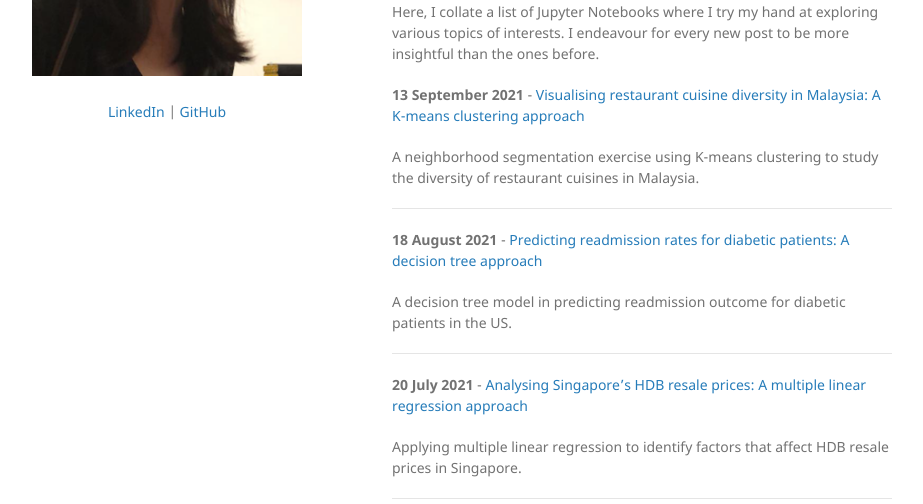
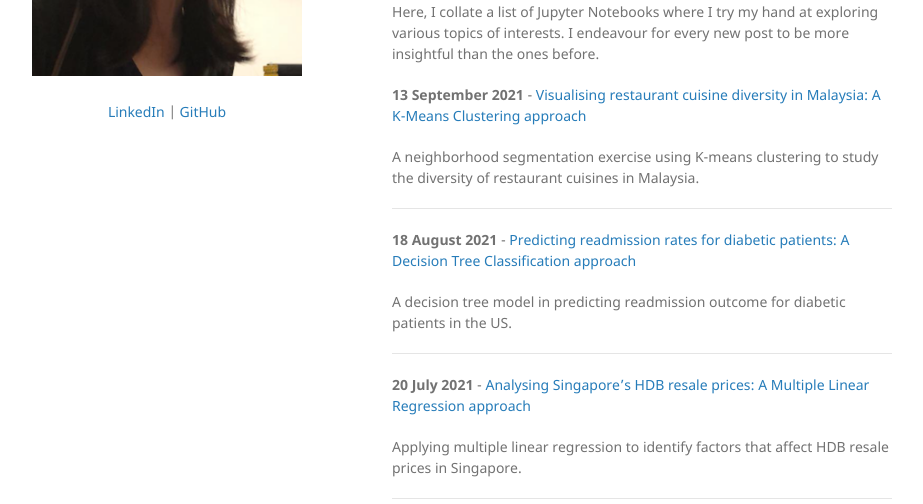
Before and after one commit to ashleythy/ashleythy.github.io, a Jekyll site: the page built from index.md, in a window 1280 px wide and 1322 px high. Shown: the part 320-824 px from the top of the window, without its empty margins (178-1101 px from the left). Built offline with Jekyll 4.4.1, drawn with Linux system fonts in a browser that asks for light colours; our own code applies the rules of GitHub Pages for plain Markdown files.

Commit message:
Update index.md

```diff
--- a/index.md
+++ b/index.md
@@ -11,19 +11,19 @@ My name is Ashley and I am a self-taught programmer with a background in biomedi
 
 Here, I collate a list of Jupyter Notebooks where I try my hand at exploring various topics of interests. I endeavour for every new post to be more insightful than the ones before.
 
-<b>13 September 2021</b> - [Visualising restaurant cuisine diversity in Malaysia: A K-means clustering approach](/html/entry14.html)
+<b>13 September 2021</b> - [Visualising restaurant cuisine diversity in Malaysia: A K-Means Clustering approach](/html/entry14.html)
 
 A neighborhood segmentation exercise using K-means clustering to study the diversity of restaurant cuisines in Malaysia.
 
 ---
 
-<b>18 August 2021</b> - [Predicting readmission rates for diabetic patients: A decision tree approach](/html/entry13.html)
+<b>18 August 2021</b> - [Predicting readmission rates for diabetic patients: A Decision Tree Classification approach](/html/entry13.html)
 
 A decision tree model in predicting readmission outcome for diabetic patients in the US.
 
 ---
 
-<b>20 July 2021</b> - [Analysing Singapore's HDB resale prices: A multiple linear regression approach](/html/entry12.html)
+<b>20 July 2021</b> - [Analysing Singapore's HDB resale prices: A Multiple Linear Regression approach](/html/entry12.html)
 
 Applying multiple linear regression to identify factors that affect HDB resale prices in Singapore.
 
```
